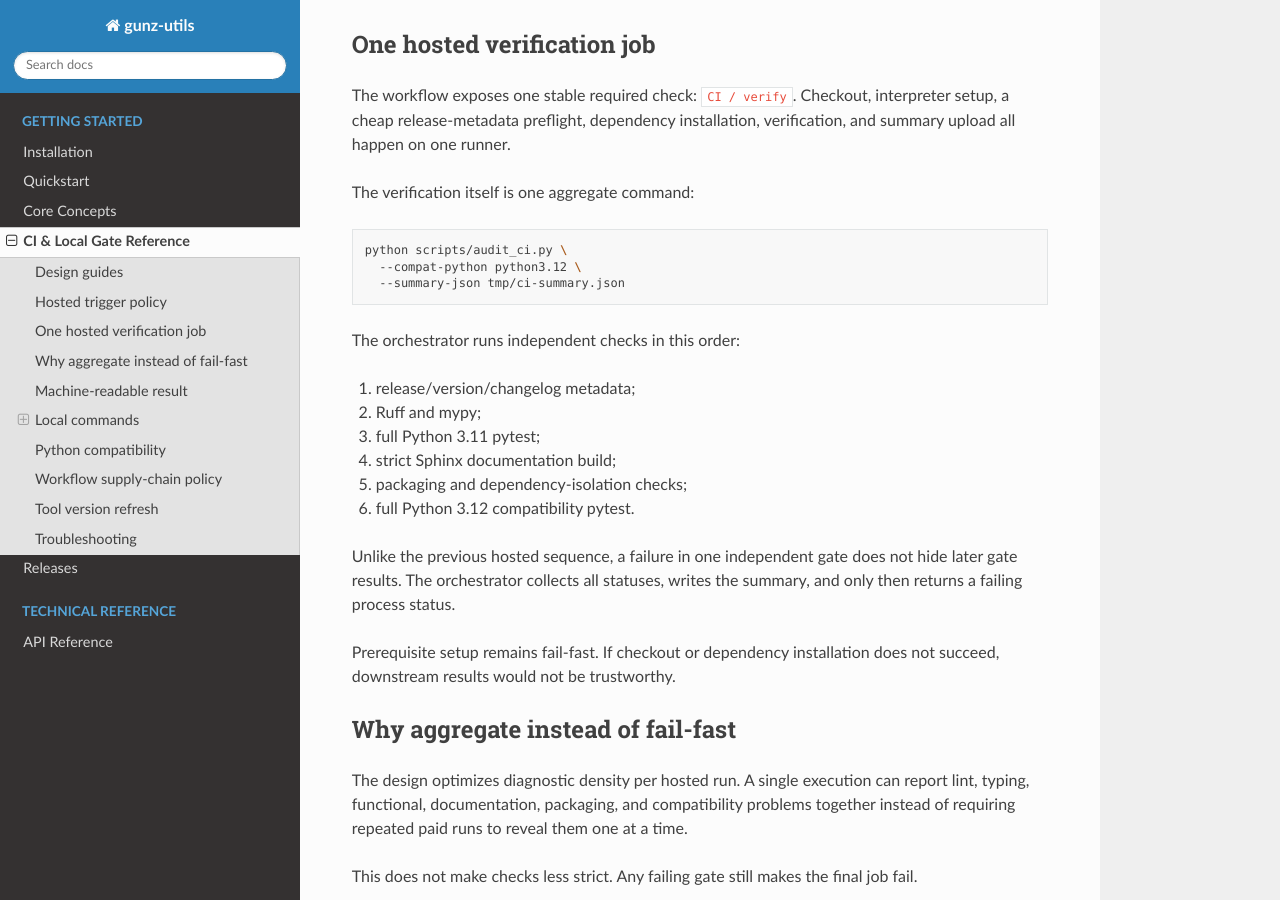
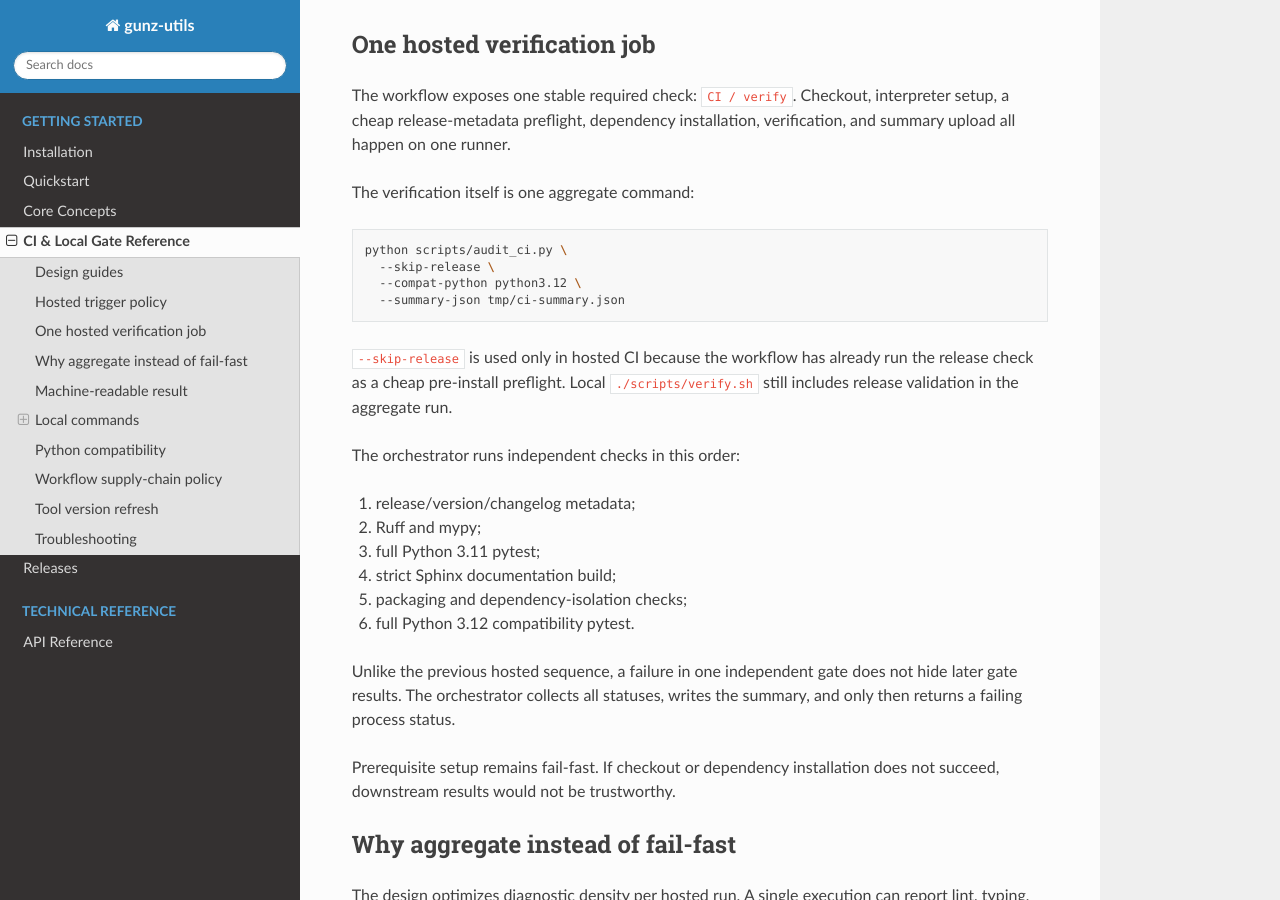
Before and after one commit to sXperfect/gunz-utils, a Sphinx documentation site: the page built from docs/source/ci.md, in a window 1280 px wide and 900 px high, scrolled down 855 px. Built offline with Sphinx 7.4.7 and the Read the Docs theme 3.1.0, drawn with Linux system fonts in a browser that asks for light colours.

Commit message:
docs(ci): document single release preflight

````diff
--- a/docs/source/ci.md
+++ b/docs/source/ci.md
@@ -40,9 +40,14 @@ The verification itself is one aggregate command:
 
 ```bash
 python scripts/audit_ci.py \
+  --skip-release \
   --compat-python python3.12 \
   --summary-json tmp/ci-summary.json
 ```
+
+`--skip-release` is used only in hosted CI because the workflow has already
+run the release check as a cheap pre-install preflight. Local `./scripts/verify.sh`
+still includes release validation in the aggregate run.
 
 The orchestrator runs independent checks in this order:
 
````
